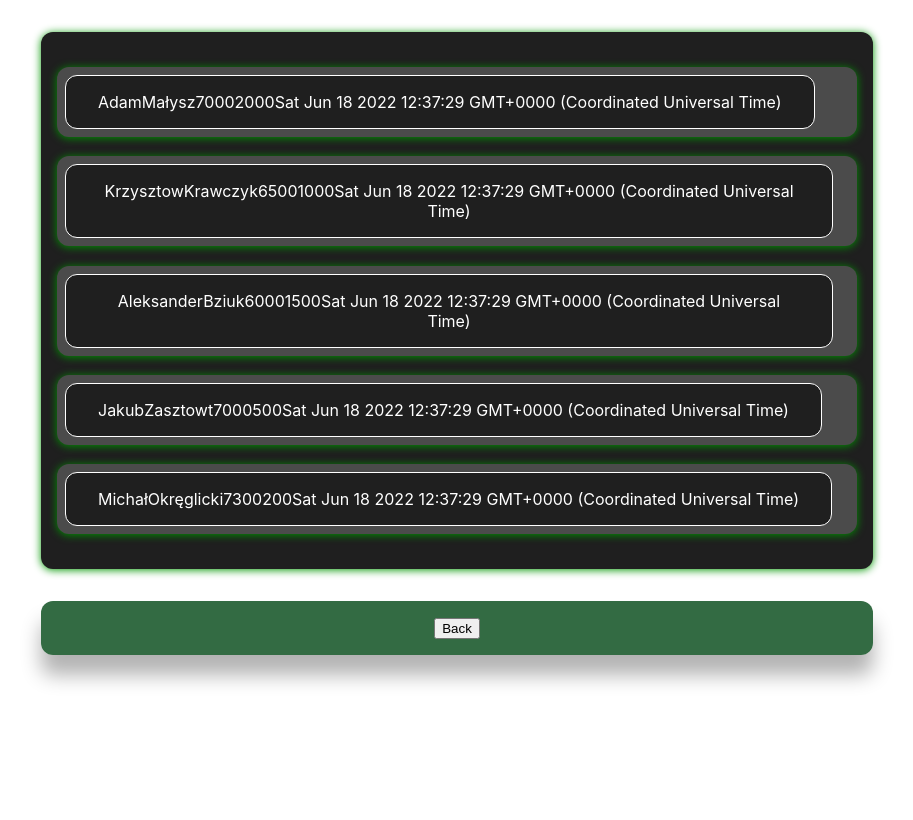
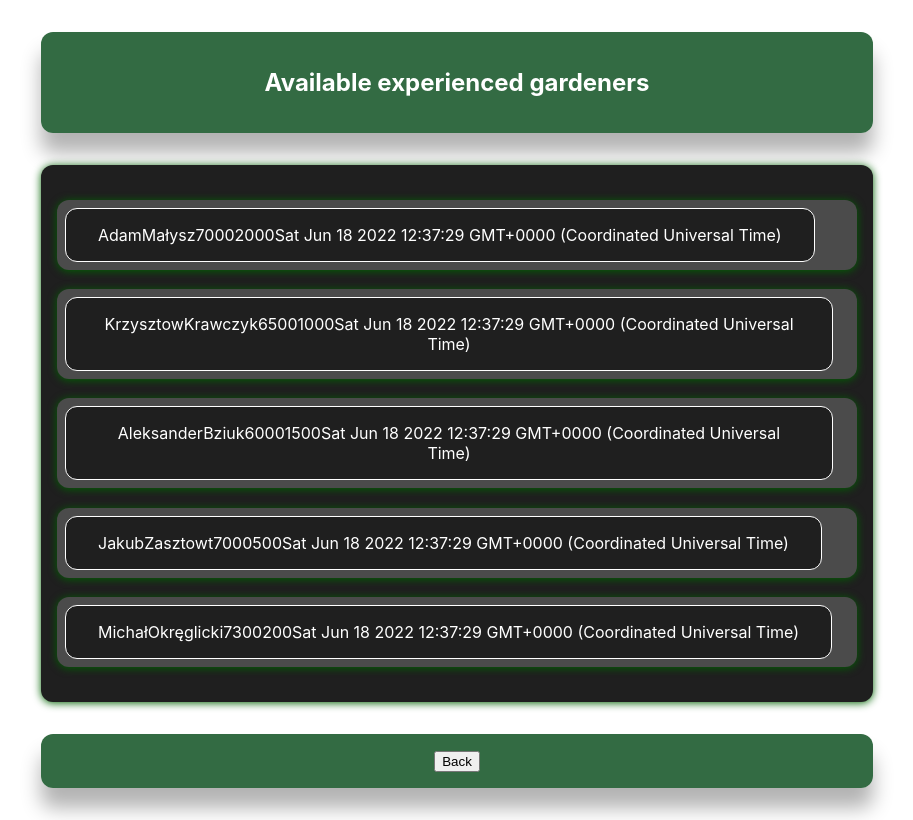
Before and after one commit to mikolaj-mialkowski/mas-frontend, a React (Create React App) app: page / in a window 1280 px wide. Both pictures are taken after a click on the button "Experienced Gardener". Shown: the whole page, without its empty margins (183-1096 px from the left). Built offline with nearby package versions, Linux system fonts and the light colour scheme.

Commit message:
added general layout

```diff
--- a/src/components/UI/Card.css
+++ b/src/components/UI/Card.css
@@ -1,4 +1,4 @@
 .card {
     border-radius: 12px;
-    box-shadow: 0 1px 8px rgba(1, 150, 0, 70);
+    box-shadow: 0 1px 8px rgba(1, 100, 0, 70);
 }
--- a/src/components/workers/ExperiencedGardeners.css
+++ b/src/components/workers/ExperiencedGardeners.css
@@ -36,3 +36,20 @@
     text-align: center;
     box-shadow: 0 20px 20px rgba(0, 0, 0, 0.3);
   }
+
+  .experienced-gardeners-black__background {
+    background-color: rgba(0, 70, 21, 0.8);
+    padding: 1rem;
+    margin: 2rem auto;
+    width: 50rem;
+    max-width: 95%;
+    border-radius: 12px;
+    text-align: center;
+    border-radius: 12px;
+    box-shadow: 0 20px 20px rgba(0, 0, 0, 0.3);
+  }
+
+  .experienced-gardeners__title{
+    color: white;
+    text-align: center;
+  }
--- a/src/components/workers/ExperiencedGardeners.js
+++ b/src/components/workers/ExperiencedGardeners.js
@@ -57,6 +57,13 @@ const WorkerCategorySelector = (props) => {
 
   return (
     <div>
+
+      <div className="experienced-gardeners-black__background">
+        <div className="experienced-gardeners__title">
+          <h2>Available experienced gardeners</h2>
+        </div>
+      </div>
+
       <Card className="experienced-gardeners__background">
         <ul className="experienced-gardeners">
           {DUMMY_EXPERIENCED_GARDENERS.map((experiencedGardener) => (
@@ -71,9 +78,10 @@ const WorkerCategorySelector = (props) => {
           ))}
         </ul>
       </Card>
-        <div className="experienced-gardeners-cancel">
-          <button onClick={clearSelectedCategoryHandler}>Back</button>
-        </div>
+
+      <div className="experienced-gardeners-cancel">
+        <button onClick={clearSelectedCategoryHandler}>Back</button>
+      </div>
     </div>
   );
 };
--- a/src/components/workers/WorkerCategorySelector.css
+++ b/src/components/workers/WorkerCategorySelector.css
@@ -26,7 +26,7 @@
     flex: 1;
   }
 
-  .worker-category-selector-title__background {
+  .worker-category-selector-black__background {
     background-color: rgba(0, 70, 21, 0.8);
     padding: 1rem;
     margin: 2rem auto;
@@ -34,5 +34,6 @@
     max-width: 95%;
     border-radius: 12px;
     text-align: center;
+    border-radius: 12px;
     box-shadow: 0 20px 20px rgba(0, 0, 0, 0.3);
   }
--- a/src/components/workers/WorkerCategorySelector.js
+++ b/src/components/workers/WorkerCategorySelector.js
@@ -26,7 +26,7 @@ const WorkerCategorySelector = (props) => {
 
   return (
     <div>
-      <div className="worker-category-selector-title__background">
+      <div className="worker-category-selector-black__background">
         <div className="worker-category-selector__title">
           <h2>Available workers categories</h2>
         </div>
```
